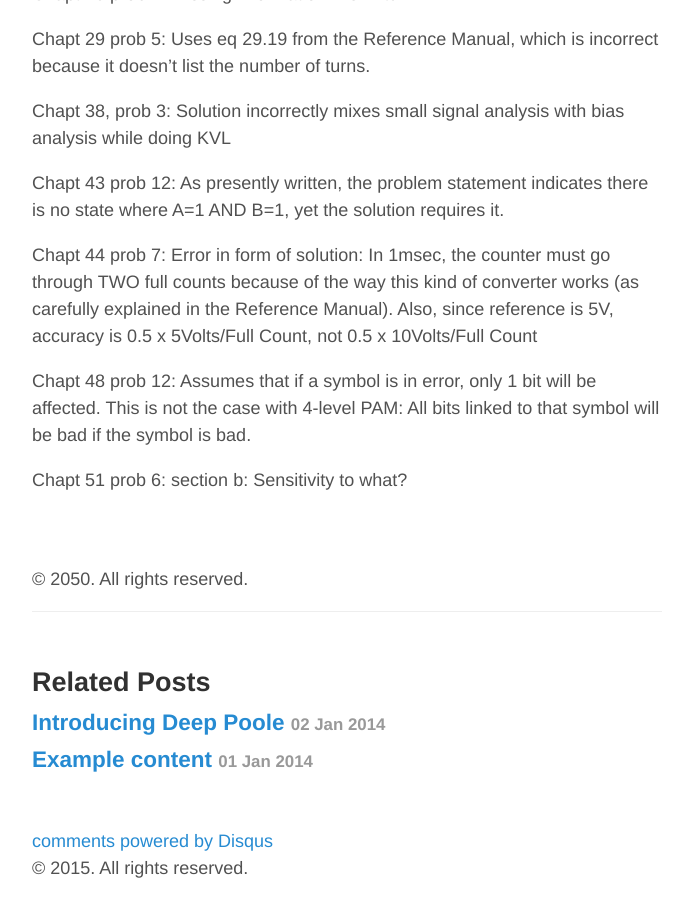
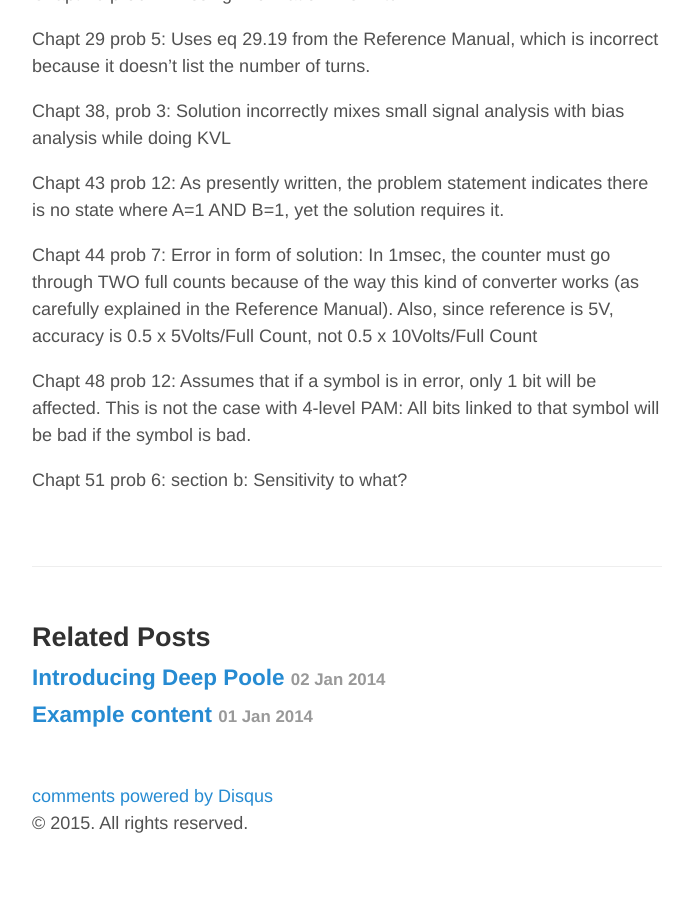
Before and after one commit to WayneThayer0/WayneThayer0.github.io, a Jekyll site: the page built from _posts/2015-07-01-PEExam.md, in a window 1280 px wide and 900 px high, scrolled down 5771 px. Shown: the whole window, without its empty margins (293-982 px from the left). Built offline with Jekyll 4.4.1, drawn with Linux system fonts in a browser that asks for light colours; comment, search, counter and statistics services are not loaded; after the commit the page ends 6626 px from its top, so only the background shows below that.

Commit message:
Remove copyright2050

```diff
--- a/_layouts/post.html
+++ b/_layouts/post.html
@@ -7,7 +7,6 @@ layout: default
   <time datetime="{{ page.date | date_to_xmlschema }}" class="post-date">{{ page.date | date_to_string }}</time>
   {{ content }}
 </article>
-  <p>&copy; 2050. All rights reserved.</p>
 
 {% if site.related_posts != empty %}
 <aside class="related">
```
